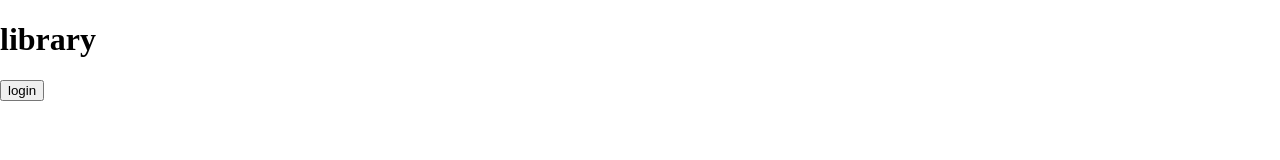
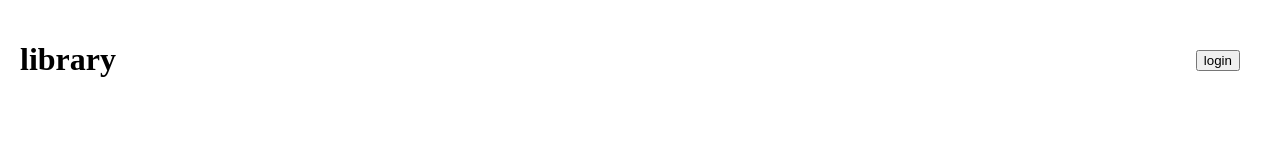
Before and after one commit to rto24/odin-library, a plain HTML site: page index.html in a window 1280 px wide. Drawn offline with Linux system fonts and the light colour scheme.

Commit message:
Positioned header elements

```diff
--- a/style.css
+++ b/style.css
@@ -10,3 +10,15 @@ body {
   grid-template-columns: repeat(2, 1fr);
   grid-template-rows: 1fr 8fr;
 }
+
+.header {
+  grid-column: 1 / 3;
+  margin: 20px;
+}
+
+.login {
+  position: relative;
+  float: right;
+  bottom: 70px;
+  margin: 20px;
+}
```
